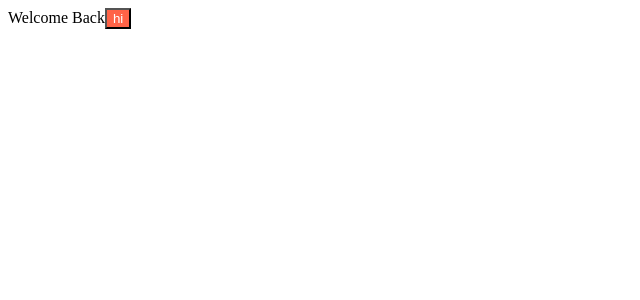
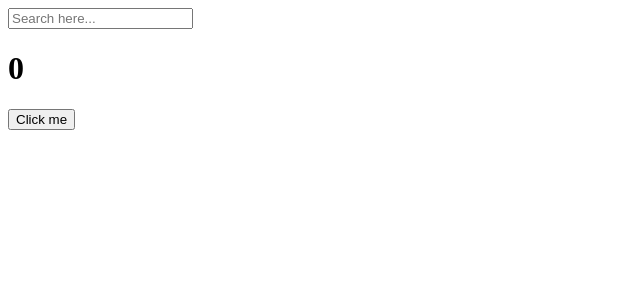
Before and after one commit to yeeun98/ReactJS_Basic, a React (Create React App) app in the folder react-for-beginners/: page / in a window 1280 px wide. Shown: the top 300 px of the page, without its empty margins (0-640 px from the left). Built offline with nearby package versions, Linux system fonts and the light colour scheme.

Commit message:
#06 :: EFFECT

```diff
--- a/react-for-beginners/src/App.js
+++ b/react-for-beginners/src/App.js
@@ -1,11 +1,9 @@
-import Button from './Button';
-import styles from './Button.module.css';
+import Effect from './Effect';
 
 function App() {
   return (
     <div>
-      <hi className={styles.title}>Welcome Back</hi>
-      <Button text={"hi"} />
+      <Effect />
     </div>
   );
 }
--- /dev/null
+++ b/react-for-beginners/src/Effect.js
@@ -0,0 +1,39 @@
+import { useEffect, useState } from 'react';
+
+function Effect() {
+  // ** useEffect **
+  // => 첫번째로 render 될 때만 실행하고 싶은 코드를 작성할 때
+  // 1. 첫번째 argument : 한 번만 실행하고 싶은 코드
+  // 2. 두번째 argument : 특정 state가 변화할 때만 특정 코드를 실행시키고 싶을 때, 이곳에 state 지정
+
+  const [keyword, setKeyword] = useState('');
+  const [counter, setCounter] = useState(0);
+  const onClick = () => setCounter((now) => now + 1);
+  const onChange = (event) => setKeyword(event.target.value);
+  console.log('i run all the time');
+
+  //
+  useEffect(() => {
+    console.log("I run only once.");
+  }, []);
+  useEffect(() => {
+      console.log('I run when "counter" changes.');
+  }, [counter]);
+  useEffect(() => {
+      console.log('I run when "keyword" changes.');
+  }, [keyword]);
+  useEffect(() => {
+      console.log('I run when counter & keyword changes.');
+  }, [counter, keyword]);
+
+
+  return (
+    <div>
+      <input type="text" onChange={onChange} placeholder='Search here...' />
+      <h1>{counter}</h1>
+      <button onClick={onClick}>Click me</button>
+    </div>
+  );
+}
+
+export default Effect;
```
